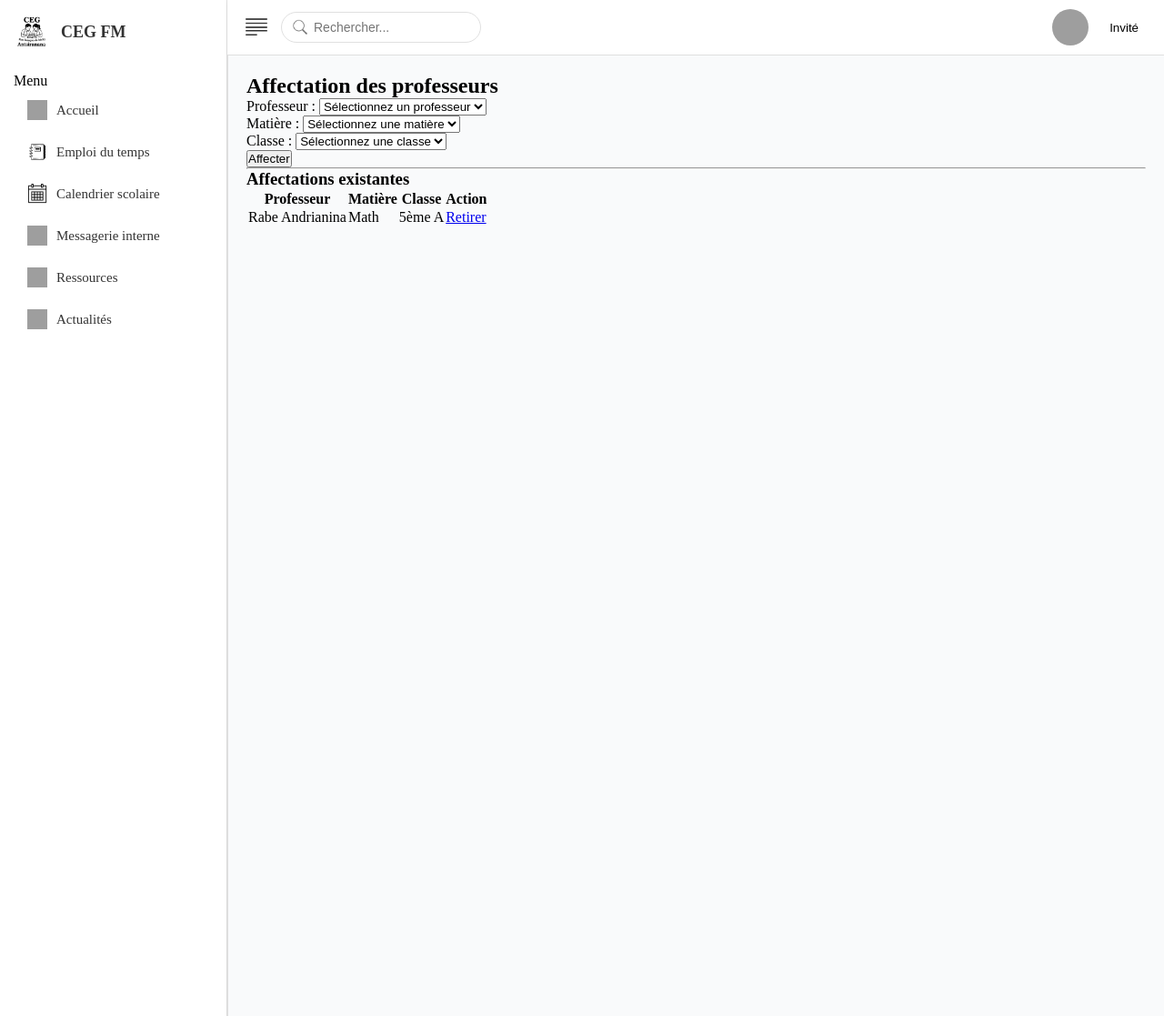
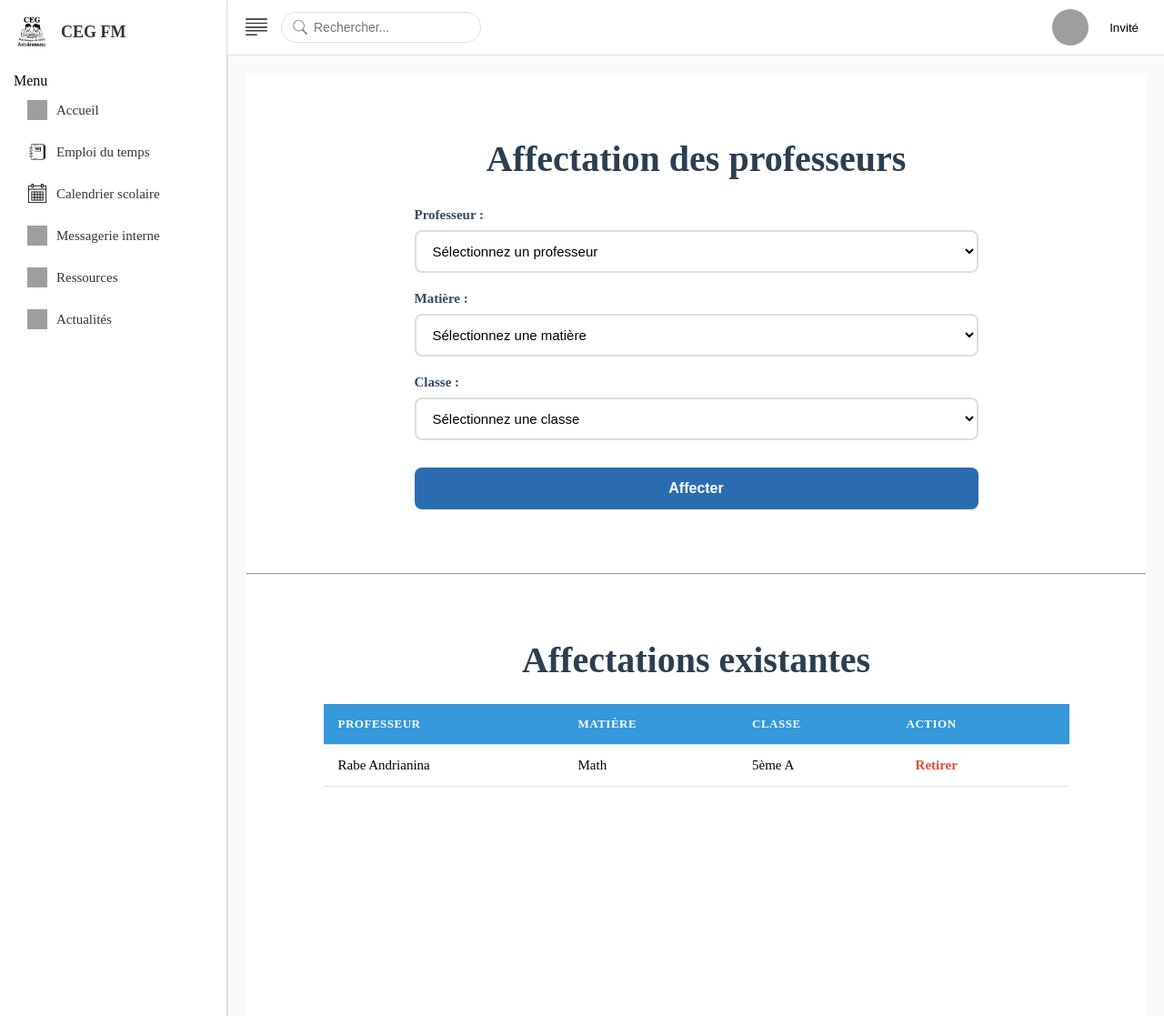
Before and after one commit to Hamzah0071/CEG-FM, a PHP site: page /admin/affectation-prof.php in a window 1280 px wide. Shown: the whole page at 91% size. Run offline with PHP 8.4, Linux system fonts and the light colour scheme; data that the repository does not hold is empty; grey boxes are pictures that could not be loaded.

Commit message:
ajout du css de affectation

```diff
--- a/admin/affectation-prof.php
+++ b/admin/affectation-prof.php
@@ -3,7 +3,7 @@
 <head>
     <meta charset="UTF-8">
     <meta name="viewport" content="width=device-width, initial-scale=1.0">
-    <link rel="stylesheet" href="../styles/admin/bulletin.css">
+    <link rel="stylesheet" href="../styles/admin/affectation-prof.css">
     <link rel="icon" type="image/png" href="../images/icone/CEG-fm.png">
     <title>Document</title>
 </head>
@@ -31,6 +31,7 @@
             Bouton Retirer affectation
             -->
             <div class="page">
+                <div class="haut">
                     <h2>Affectation des professeurs</h2>
 
                     <form class="form-affectation">
@@ -66,9 +67,9 @@
 
                         <button type="submit">Affecter</button>
                     </form>
-
+                </div>
                 <hr>
-
+                <div class="bas">
                     <h3>Affectations existantes</h3>
 
                     <table class="table-affectations">
@@ -92,5 +93,8 @@
                         </tbody>
                     </table>
                 </div>
+            </div>
 
         </div>
+    </div>
+</body>
--- a/admin/certificat-scolarite.php
+++ b/admin/certificat-scolarite.php
@@ -5,7 +5,6 @@
     <meta name="viewport" content="width=device-width, initial-scale=1.0">
     <link rel="stylesheet" href="../styles/liste/classe.css">
     <link rel="stylesheet" href="../styles/admin/certifica.css">
-    <link rel="stylesheet" href="../styles/admin/bulletin.css">
     <link rel="icon" type="image/png" href="../images/icone/CEG-fm.png">
     <title>Document</title>
 </head>
@@ -117,3 +116,4 @@
             </div>
 
         </div>
+    </div>
--- /dev/null
+++ b/styles/admin/affectation-prof.css
@@ -0,0 +1,164 @@
+/* ==================================================================
+   Affectation des professeurs – CSS complet
+   ================================================================== */
+
+.page {
+    /* font-family: 'Segoe UI', Tahoma, Geneva, Verdana, sans-serif; */
+    background: #ffffff;
+    min-height: 100vh;
+}
+
+.haut {
+    max-width: 700px;
+    margin: 40px auto;
+    background: #ffffff;
+    padding: 30px 40px;
+    /* box-shadow: 0 4px 12px rgba(0, 0, 0, 0.1); */
+}
+
+.haut h2 {
+    text-align: center;
+    color: #2c3e50;
+    margin-bottom: 30px;
+    font-size: 40px;
+    font-weight: 600;
+}
+
+.form-affectation {
+    display: grid;
+    gap: 20px;
+}
+
+.form-group {
+    display: flex;
+    flex-direction: column;
+}
+
+.form-group label {
+    font-weight: 600;
+    color: #34495e;
+    margin-bottom: 8px;
+    font-size: 15px;
+}
+
+.form-group select {
+    padding: 12px 14px;
+    font-size: 15px;
+    border: 2px solid #ddd;
+    border-radius: 8px;
+    background-color: #fff;
+    transition: all 0.3s ease;
+}
+
+.form-group select:focus {
+    outline: none;
+    border-color: #3498db;
+    /* box-shadow: 0 0 0 3px rgba(52, 152, 219, 0.2); */
+}
+
+.form-affectation button {
+    margin-top: 10px;
+    padding: 14px 20px;
+    font-size: 16px;
+    font-weight: 600;
+    color: #ffffff;
+    background: #2b6cb0;
+    border: none;
+    border-radius: 8px;
+    cursor: pointer;
+    transition: background 0.3s ease;
+}
+
+.form-affectation button:hover {
+    background: #3498db;
+}
+
+.form-affectation button:disabled {
+    background: #95a5a6;
+    cursor: not-allowed;
+}
+/*  Partie basse (tableau) */
+
+.bas {
+    max-width: 900px;
+    margin: 40px auto 20px;
+    background: #ffffff;
+    padding: 30px 40px;
+    border-radius: 12px;
+
+}
+
+.bas h3 {
+    text-align: center;
+    color: #2c3e50;
+    margin-bottom: 25px;
+    font-size: 40px;
+    font-weight: 600;
+}
+
+.table-affectations {
+    width: 100%;
+    border-collapse: collapse;
+    font-size: 15px;
+    background: #fff;
+}
+
+.table-affectations thead {
+    background: #3498db;
+    color: #ffffff;
+}
+
+.table-affectations th,
+.table-affectations td {
+    padding: 14px 16px;
+    text-align: left;
+    border-bottom: 1px solid #e0e0e0;
+}
+
+.table-affectations th {
+    font-weight: 600;
+    text-transform: uppercase;
+    font-size: 13px;
+    letter-spacing: 0.5px;
+}
+
+.table-affectations tbody tr {
+    transition: background 0.2s ease;
+}
+
+.table-affectations tbody tr:hover {
+    background: #f8f9fa;
+}
+
+.table-affectations tbody tr:nth-child(even) {
+    background: #f9f9f9;
+}
+
+.table-affectations tbody tr:nth-child(even):hover {
+    background: #ecf0f1;
+}
+
+/* Lien "Retirer" */
+.table-affectations a {
+    color: #e74c3c;
+    font-weight: 600;
+    text-decoration: none;
+    padding: 6px 10px;
+    border-radius: 6px;
+    transition: all 0.2s ease;
+}
+
+.table-affectations a:hover {
+    background: #ba2110;
+    color: #ffffff;
+}
+
+/* Optionnel : message quand le tableau est vide */
+.table-affectations tbody tr:empty::before {
+    content: "Aucune affectation pour le moment";
+    display: block;
+    text-align: center;
+    color: #95a5a6;
+    padding: 40px 0;
+    font-style: italic;
+}
--- a/styles/ajout.css
+++ b/styles/ajout.css
@@ -1,4 +1,3 @@
-@import"./styles.css";
 
 .div3 {
     max-width: 800vh;
--- a/styles/liste/classe.css
+++ b/styles/liste/classe.css
@@ -1,4 +1,4 @@
-@import url(./style.css);
+
         * {
             margin: 0;
             padding: 0;
```
Lines whose indentation alone changed are shown as unchanged.
